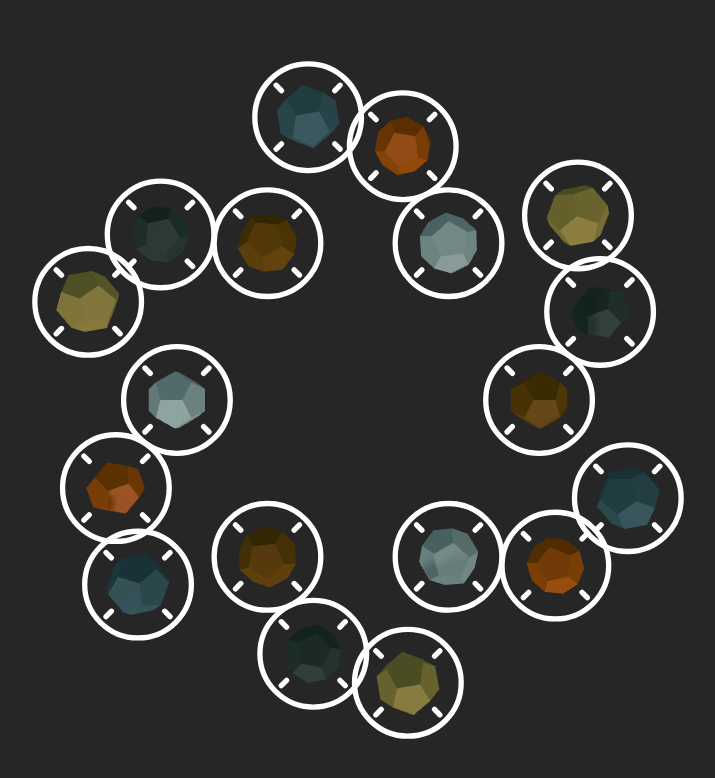
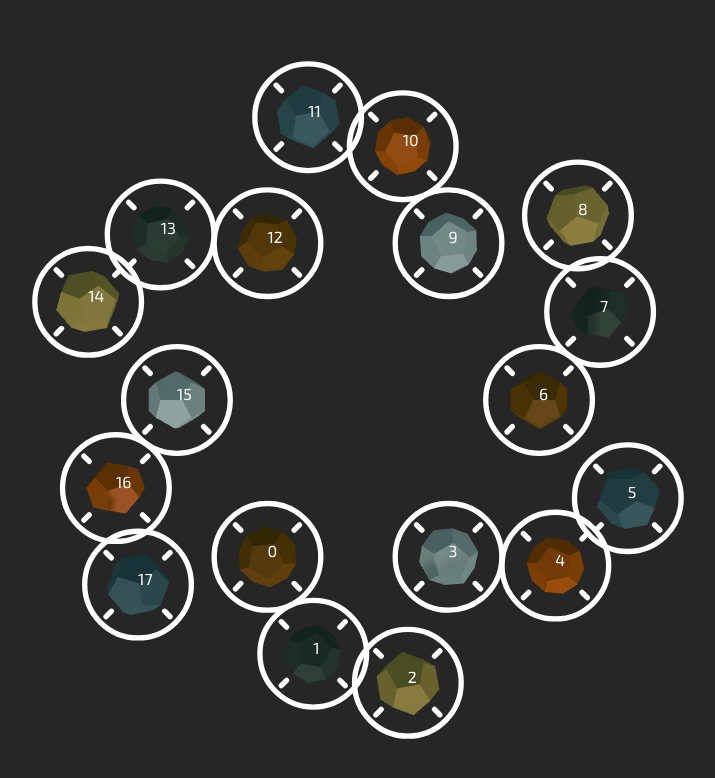
Before and after one commit to AdmiralPotato/2d_overlay_on_3d, a plain HTML site: page index.html in a window 1280 px wide. Shown: the whole page, without its empty margins (282-997 px from the left). Drawn offline with nearby package versions, Linux system fonts and the light colour scheme; animation ran at ten frames a second.

Commit message:
First pass at adding text to overlay

```diff
--- a/2d_overlay_3d.js
+++ b/2d_overlay_3d.js
@@ -138,14 +138,20 @@ for (let i = 0; i < mats.length * completeSets; i++) {
   const pivotA = new THREE.Group()
   const pivotB = new THREE.Group()
   const center = new THREE.Mesh(centerGeo, mats[i % mats.length])
-  const overlay = document.createElementNS(xmlns, 'use')
+  const overlay = document.createElementNS(xmlns, 'g')
+  const use = document.createElementNS(xmlns, 'use')
+  const text = document.createElementNS(xmlns, 'text')
   pivotA.position.y = 2
   center.position.y = 0.5
   center.castShadow = center.receiveShadow = true
   pivotA.add(center)
   pivotB.add(pivotA)
   group.add(pivotB)
-  overlay.setAttributeNS(xlinkns, 'xlink:href', '#overlay')
+  use.setAttributeNS(xlinkns, 'xlink:href', '#overlay')
+  text.setAttributeNS(null, 'class', 'text')
+  text.textContent = i
+  overlay.appendChild(use)
+  overlay.appendChild(text)
   svg.appendChild(overlay)
 
   objects.push({
@@ -172,8 +178,7 @@ const animate = (time) => {
   // 2D loop needs to be run after the 3D render so all matrices are "baked"
   objects.forEach((object) => {
     const position = getScreenXY(object.center)
-    object.overlay.setAttributeNS(null, 'x', '' + position.x)
-    object.overlay.setAttributeNS(null, 'y', '' + position.y)
+    object.overlay.setAttributeNS(null, 'transform', `translate(${position.x}, ${position.y})`)
   })
 }
 
--- a/index.html
+++ b/index.html
@@ -3,6 +3,7 @@
 <head>
     <meta charset="UTF-8" />
     <meta name="viewport" content="width=device-width, initial-scale=1, maximum-scale=1, user-scalable=no" />
+    <link href="https://fonts.googleapis.com/css?family=Exo+2" rel="stylesheet">
     <link rel="stylesheet" href="./styles.css" />
     <title>2D Overlay on to 3D</title>
 </head>
--- a/styles.css
+++ b/styles.css
@@ -31,7 +31,7 @@ body {
     font-weight: 400;
     font-style: normal;
     vertical-align: top;
-    font-family: sans-serif;
+    font-family: 'Exo 2', sans-serif;
     text-align: left;
     text-decoration: none;
     color: #ccc;
@@ -54,3 +54,9 @@ svg {
     stroke: #fff;
     fill: transparent;
 }
+
+.text{
+    stroke: none;
+    fill: #fff;
+    text-align: center;
+}
```
